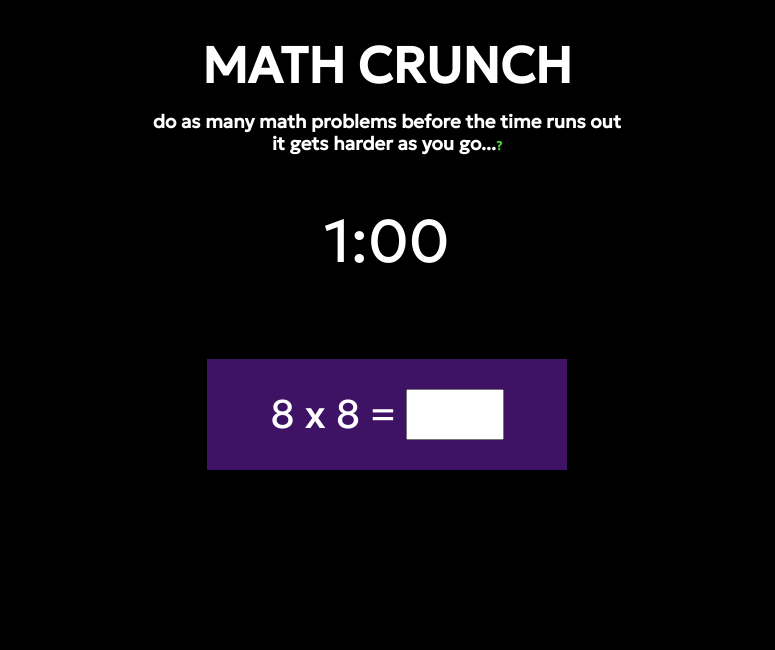
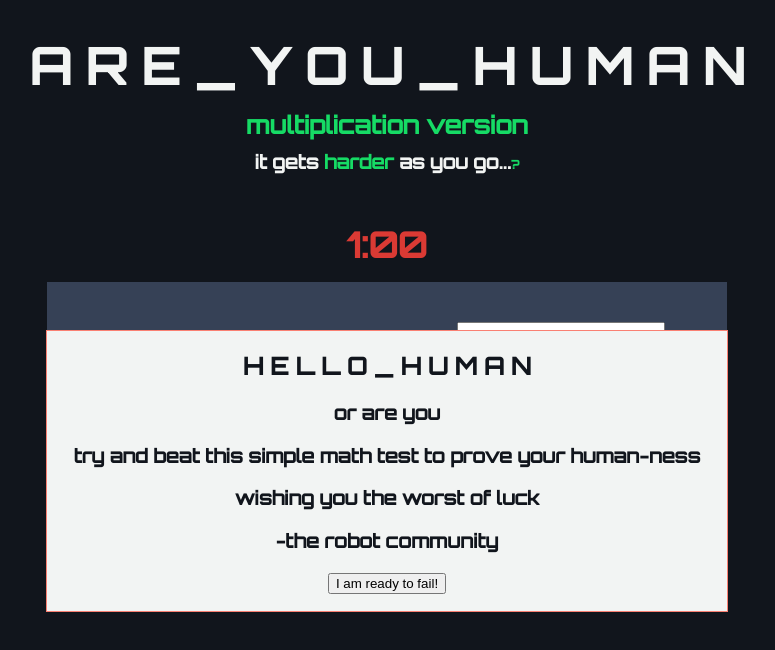
Before and after one commit to TheWhiteHackers/Are_You_Human_Multiplication_Version, a plain HTML site: page index.html in a window 1280 px wide. Shown: the whole page, without its empty margins (253-1028 px from the left). Drawn offline with Linux system fonts and the light colour scheme; a web font is replaced by a local one.

Commit message:
lots of design....

```diff
--- a/index.html
+++ b/index.html
@@ -10,22 +10,32 @@
     <div id="shadow"></div>
 
 
-    <h1>MATH CRUNCH</h1>
-    <h3 style="margin-top: -20px;">do as many math problems before the time runs out</h3>
-    <h3 style="margin-top: -20px;">it gets harder as you go...<span id="smallq" onclick="explain()">?</span></h3>
+    <h1>A R E _ Y O U _ H U M A N</h1>
+    <h2 style="margin-top: -20px; margin-bottom: 30px; color: #16db65;">multiplication version</h2>
+    <h3 style="margin-top: -20px;">it gets <span style="color: #16db65;">harder</span> as you go...<span id="smallq" onclick="explain()">?</span></h3>
 
     <br>
-
     <div id="timer">1:00</div>
-
-    <br>
 
     <div id="cardcon">
         <div id="card">
-            <span id="equ">8 x 8 = </span>
+            <span id="equ">99 x 99 = </span>
             <input type="text" id="yourans" onkeypress="checkans()">
         </div>
     </div>
+
+
+    <div id="startbox">
+        <h2>H E L L O _ H U M A N</h2>
+        <H3>or are you</H3>
+        <h3>try and beat this simple math test to prove your human-ness</h3>
+        <h3>wishing you the worst of luck</h3>
+        <h3>-the robot community</h3>
+
+        <button onclick="">I am ready to fail!</button>
+    </div>
+
+
 
     <div id="explainpopup">
         <h1>Harder How??</h1>
@@ -33,7 +43,7 @@
         <h3>if you get 3 answers correct in a row</h3>
         <h3>it makes it a little harder</h3>
         <h3>and if you make a mistake it becomes easier</h3>
-        <button id="okay" onclick="closebtn()">okay</button>
+        <button id="okay" onclick="closebtn()">I understand</button>
     </div>
 
     <script src="js.js"></script>
--- a/style.css
+++ b/style.css
@@ -1,9 +1,10 @@
-@import url('https://fonts.googleapis.com/css2?family=Fira+Code&family=Fira+Sans&family=Geologica&family=Montserrat:wght@500&family=Narnoor&family=Rubik&display=swap');
+@import url('https://fonts.googleapis.com/css2?family=Fira+Code&family=Fira+Sans&family=Geologica&family=Montserrat:wght@500&family=Narnoor&family=Orbitron:wght@500&family=Rubik&display=swap');
 body{
     text-align: center;
-    font-family: 'Geologica', sans-serif;
-    background-color: black;
-    color: white;
+    font-weight: 400;
+    font-family: 'Orbitron', sans-serif;
+    background-color: #11151c;
+    color: #f2f4f3;
 }
 h1{
     font-size: 50px;
@@ -22,35 +23,51 @@ h1{
 #timer{
     margin: 10px;
     border: 0px solid green;
-    font-size: 60px;
+    font-size: 35px;
+    font-weight: 600;
+    color: #db3a34;
 }
 #cardcon{
-    margin: 50px 10px 10px 10px;
+    margin: 15px 10px 10px 10px;
     border: 0px solid goldenrod;
     height: 200px;
 }
 #card{
-    padding: 30px;
-    font-size: 40px;
-    width: 300px;
-    background-color: rgba(137, 43, 226, 0.45);
+    padding: 40px;
+    font-size: 60px;
+    width: 600px;
+    background-color: #364156;
     margin: 0 auto;
     text-align: center;
 }
 #yourans{
-    font-size: 40px;
-    width: 90px;
+    font-size: 60px;
+    width: 200px;
+    font-family:'Orbitron', sans-serif !important;
 }
 #smallq{
     cursor: pointer;
     font-size: 12px;
-    color: rgb(67, 226, 43);
+    color: #16db65;
 }
 /* ------------------- */
 /* Popups */
 /* ------------------- */
+#startbox{
+    border: 1px solid salmon;
+    width: 680px;
+    z-index: 10001;
+    position: absolute;
+    top: 50%;
+    left: 50%;
+    margin-left: -341px;
+    margin-top: -70px;
+    height: 280px;
+    background-color: #f2f4f3;
+    color: #11151c;
+}
 #explainpopup{
-    background-color: white;
+    background-color: #f2f4f3;
     color: black;
     border: 15px solid red;
     z-index: 10001;
```
